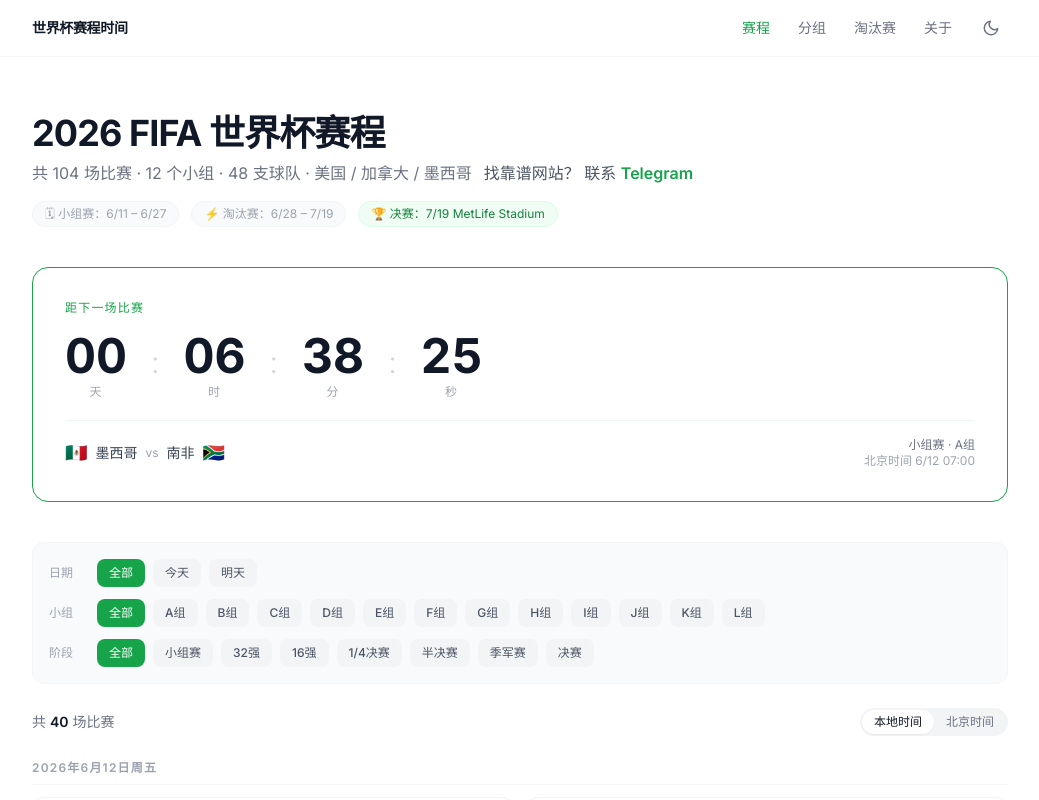
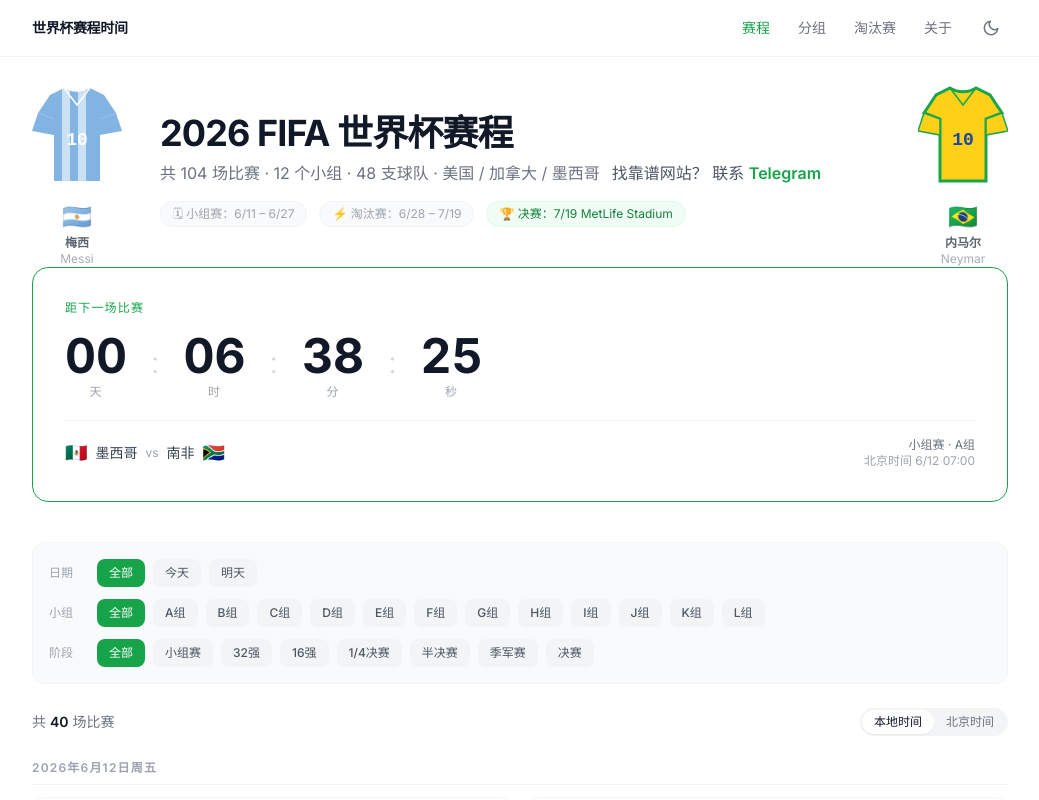
Before and after one commit to Fen-dru/worldcup-2026, a Next.js app: page / in a window 1280 px wide. Shown: the top 800 px of the page, without its empty margins (120-1159 px from the left). Built offline with nearby package versions, Linux system fonts and the light colour scheme.

Commit message:
加入梅西内马尔球衣图案

```diff
--- a/app/page.tsx
+++ b/app/page.tsx
@@ -35,7 +35,58 @@ export default function HomePage() {
 
       <div className="max-w-5xl mx-auto px-4 sm:px-6 py-10 sm:py-14 space-y-10">
         {/* Hero */}
-        <section>
+        <section className="relative">
+          {/* Player illustrations */}
+          <div className="hidden lg:flex items-center justify-between absolute inset-0 pointer-events-none select-none">
+            {/* Messi - left */}
+            <div className="flex flex-col items-center gap-2 opacity-90">
+              <svg width="90" height="120" viewBox="0 0 90 120" fill="none">
+                {/* Argentina jersey - blue & white stripes */}
+                <path d="M18,22 L6,40 L22,46 L22,108 L68,108 L68,46 L84,40 L72,22 L58,15 C50,20 40,20 32,15 Z" fill="#74ACDF"/>
+                <rect x="30" y="15" width="8" height="93" fill="white" opacity="0.6"/>
+                <rect x="46" y="15" width="8" height="93" fill="white" opacity="0.6"/>
+                {/* V-neck */}
+                <path d="M32,15 L45,32 L58,15" fill="none" stroke="white" strokeWidth="1.5"/>
+                {/* Number 10 */}
+                <text x="45" y="72" textAnchor="middle" fill="white" fontSize="18" fontWeight="bold" fontFamily="monospace">10</text>
+                {/* Left sleeve */}
+                <path d="M6,40 L0,58 L22,62 L22,46 Z" fill="#74ACDF"/>
+                {/* Right sleeve */}
+                <path d="M84,40 L90,58 L68,62 L68,46 Z" fill="#74ACDF"/>
+              </svg>
+              <div className="text-center">
+                <div className="text-2xl">🇦🇷</div>
+                <div className="text-xs font-bold text-gray-600 dark:text-gray-300 mt-0.5">梅西</div>
+                <div className="text-xs text-gray-400 dark:text-gray-500">Messi</div>
+              </div>
+            </div>
+
+            {/* Neymar - right */}
+            <div className="flex flex-col items-center gap-2 opacity-90">
+              <svg width="90" height="120" viewBox="0 0 90 120" fill="none">
+                {/* Brazil jersey - yellow */}
+                <path d="M18,22 L6,40 L22,46 L22,108 L68,108 L68,46 L84,40 L72,22 L58,15 C50,20 40,20 32,15 Z" fill="#FECB00"/>
+                {/* Green trim */}
+                <path d="M18,22 L6,40 L22,46 L22,108 L68,108 L68,46 L84,40 L72,22 L58,15 C50,20 40,20 32,15 Z" fill="none" stroke="#009C3B" strokeWidth="3"/>
+                {/* V-neck */}
+                <path d="M32,15 L45,32 L58,15" fill="none" stroke="#009C3B" strokeWidth="1.5"/>
+                {/* Number 10 */}
+                <text x="45" y="72" textAnchor="middle" fill="#003399" fontSize="18" fontWeight="bold" fontFamily="monospace">10</text>
+                {/* Left sleeve */}
+                <path d="M6,40 L0,58 L22,62 L22,46 Z" fill="#FECB00" stroke="#009C3B" strokeWidth="1.5"/>
+                {/* Right sleeve */}
+                <path d="M84,40 L90,58 L68,62 L68,46 Z" fill="#FECB00" stroke="#009C3B" strokeWidth="1.5"/>
+              </svg>
+              <div className="text-center">
+                <div className="text-2xl">🇧🇷</div>
+                <div className="text-xs font-bold text-gray-600 dark:text-gray-300 mt-0.5">内马尔</div>
+                <div className="text-xs text-gray-400 dark:text-gray-500">Neymar</div>
+              </div>
+            </div>
+          </div>
+
+          {/* Center content */}
+          <div className="lg:px-32">
           <h1 className="text-3xl sm:text-4xl font-bold tracking-tight text-gray-900 dark:text-white">
             2026 FIFA 世界杯赛程
           </h1>
@@ -54,6 +105,7 @@ export default function HomePage() {
               🏆 决赛：7/19 MetLife Stadium
             </span>
           </div>
+          </div>{/* end lg:px-32 */}
         </section>
 
         {/* Countdown */}
```
